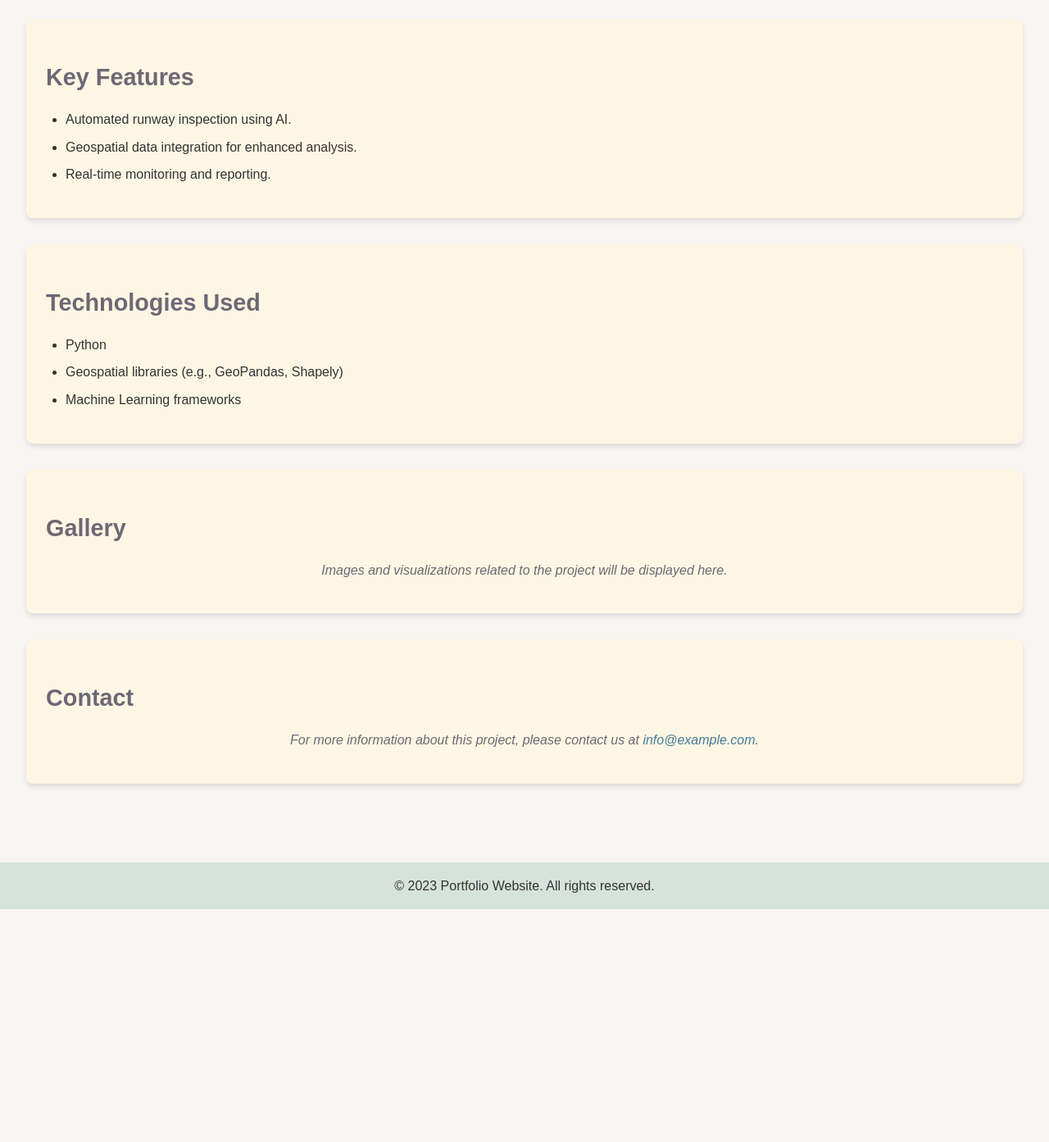
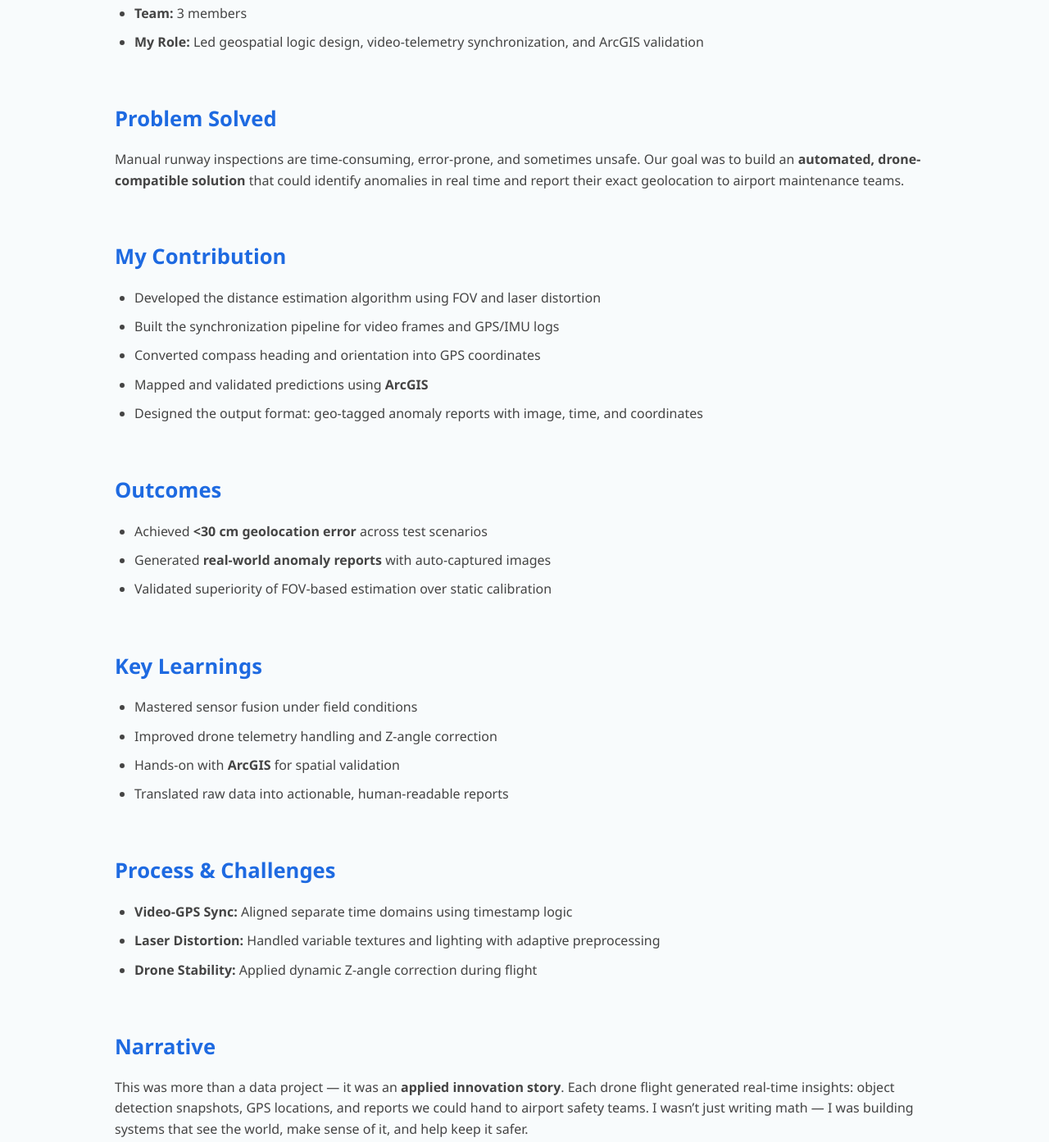
Before and after one commit to ArshUbhi/portfolio, a website: page src/project4.html in a window 1280 px wide. Shown: the part 370-1763 px from the top of the page at 82% size. Before the commit the page ends 1479 px from the top, so only its background shows below. Drawn offline with nearby package versions, Linux system fonts and the light colour scheme.

Commit message:
First Edit Projet 4
Project 4 first draft

```diff
--- a/src/project4.html
+++ b/src/project4.html
@@ -1,124 +1,159 @@
 <!DOCTYPE html>
 <html lang="en">
 <head>
-    <meta charset="UTF-8">
-    <meta name="viewport" content="width=device-width, initial-scale=1.0">
-    <title>Runway Inspection Model and Geospatial Analysis</title>
+  <meta charset="UTF-8" />
+  <meta name="viewport" content="width=device-width, initial-scale=1.0"/>
+  <title>LaserGrid Anomaly Localization</title>
+  <meta name="description" content="LaserGrid – Runway Anomaly Localization with Laser, GPS, and Video Sync" />
+  <meta name="keywords" content="LaserGrid, Runway Inspection, GPS Mapping, Sensor Fusion, Drone, Anomaly Detection" />
+  <link rel="stylesheet" href="styles.css" />
+  <link href="https://unpkg.com/aos@2.3.1/dist/aos.css" rel="stylesheet" />
   <style>
-        /* General Styles */
     body {
-            font-family: 'Arial', sans-serif;
+      font-family: 'Segoe UI', sans-serif;
+      background-color: #f8fbfc;
+      color: #333;
       margin: 0;
       padding: 0;
-            background-color: #f8f5f2; /* Light pastel beige */
-            color: #333; /* Dark gray for text */
       line-height: 1.6;
     }
 
-        header {
-            background-color: #d8e2dc; /* Pastel green */
-            color: #333;
-            text-align: center;
-            padding: 2rem 0;
+    .project-section {
+      max-width: 1000px;
+      margin: 0 auto;
+      padding: 40px 20px 20px;
     }
 
-        header h1 {
+    h1 {
       font-size: 2.5rem;
-            margin: 0;
+      color: #004aad;
+      text-align: center;
+      margin-bottom: 10px;
     }
 
-        main {
-            padding: 2rem;
+    .subtitle {
+      text-align: center;
+      font-size: 1.1rem;
+      color: #555;
+      margin-bottom: 40px;
     }
 
-        section {
-            margin-bottom: 2rem;
-            padding: 1.5rem;
-            background-color: #fef6e4; /* Soft pastel yellow */
-            border-radius: 8px;
-            box-shadow: 0 4px 6px rgba(0, 0, 0, 0.1);
+    .section {
+      margin-bottom: 60px;
     }
 
-        section h2 {
-            color: #6d6875; /* Muted pastel purple */
-            font-size: 1.8rem;
-            margin-bottom: 1rem;
+    .section h2 {
+      font-size: 1.6rem;
+      color: #1E6AE1;
+      margin-bottom: 10px;
     }
 
-        ul {
+    .section p {
+      font-size: 1rem;
+      color: #444;
+    }
+
+    .section ul {
       list-style-type: disc;
       padding-left: 1.5rem;
+      color: #444;
+      line-height: 1.7;
     }
 
-        ul li {
-            margin-bottom: 0.5rem;
-        }
-
-        a {
-            color: #457b9d; /* Pastel blue */
-            text-decoration: none;
-        }
-
-        a:hover {
-            text-decoration: underline;
+    .section li {
+      margin-bottom: 8px;
     }
 
     footer {
-            background-color: #d8e2dc; /* Pastel green */
-            color: #333;
       text-align: center;
-            padding: 1rem 0;
-            margin-top: 2rem;
-        }
-
-        footer p {
-            margin: 0;
-        }
-
-        /* Gallery Placeholder */
-        section p {
-            text-align: center;
-            font-style: italic;
-            color: #6d6875; /* Muted pastel purple */
+      padding: 3rem 1rem;
+      background-color: #f0f0f0;
+      color: #777;
+      font-size: 0.9rem;
     }
   </style>
 </head>
 <body>
-    <header>
-        <h1>Runway Inspection Model and Geospatial Analysis</h1>
-    </header>
-    <main>
-        <section>
-            <h2>Project Overview</h2>
-            <p>This project focuses on developing a comprehensive model for runway inspection and geospatial analysis. It leverages advanced technologies to ensure safety and efficiency in aviation operations.</p>
+  <section class="project-section" id="lasergrid">
+    <h1 data-aos="fade-up">LaserGrid Anomaly Localization</h1>
+    <p class="subtitle" data-aos="fade-up"><em>A drone-mounted detection system that locates runway hazards with 30 cm precision using laser, video, and GPS/IMU telemetry.</em></p>
+
+    <div class="section" data-aos="fade-up">
+      <h2>Project Description</h2>
+      <p>
+        This project focused on developing an intelligent anomaly localization system to detect and map hazards on airport runways — such as debris, cracks, or foreign objects — with high accuracy. By fusing laser line projections, aerial camera footage, and GPS/IMU telemetry, the system converts visual anomalies into <strong>precise GPS coordinates</strong>.
+      </p>
+      <ul>
+        <li><strong>Team:</strong> 3 members</li>
+        <li><strong>My Role:</strong> Led geospatial logic design, video-telemetry synchronization, and ArcGIS validation</li>
+      </ul>
+    </div>
+
+    <div class="section" data-aos="fade-up">
+      <h2>Problem Solved</h2>
+      <p>
+        Manual runway inspections are time-consuming, error-prone, and sometimes unsafe. Our goal was to build an <strong>automated, drone-compatible solution</strong> that could identify anomalies in real time and report their exact geolocation to airport maintenance teams.
+      </p>
+    </div>
+
+    <div class="section" data-aos="fade-up">
+      <h2>My Contribution</h2>
+      <ul>
+        <li>Developed the distance estimation algorithm using FOV and laser distortion</li>
+        <li>Built the synchronization pipeline for video frames and GPS/IMU logs</li>
+        <li>Converted compass heading and orientation into GPS coordinates</li>
+        <li>Mapped and validated predictions using <strong>ArcGIS</strong></li>
+        <li>Designed the output format: geo-tagged anomaly reports with image, time, and coordinates</li>
+      </ul>
+    </div>
+
+    <div class="section" data-aos="fade-up">
+      <h2>Outcomes</h2>
+      <ul>
+        <li>Achieved <strong>&lt;30 cm geolocation error</strong> across test scenarios</li>
+        <li>Generated <strong>real-world anomaly reports</strong> with auto-captured images</li>
+        <li>Validated superiority of FOV-based estimation over static calibration</li>
+      </ul>
+    </div>
+
+    <div class="section" data-aos="fade-up">
+      <h2>Key Learnings</h2>
+      <ul>
+        <li>Mastered sensor fusion under field conditions</li>
+        <li>Improved drone telemetry handling and Z-angle correction</li>
+        <li>Hands-on with <strong>ArcGIS</strong> for spatial validation</li>
+        <li>Translated raw data into actionable, human-readable reports</li>
+      </ul>
+    </div>
+
+    <div class="section" data-aos="fade-up">
+      <h2>Process & Challenges</h2>
+      <ul>
+        <li><strong>Video-GPS Sync:</strong> Aligned separate time domains using timestamp logic</li>
+        <li><strong>Laser Distortion:</strong> Handled variable textures and lighting with adaptive preprocessing</li>
+        <li><strong>Drone Stability:</strong> Applied dynamic Z-angle correction during flight</li>
+      </ul>
+    </div>
+
+    <div class="section" data-aos="fade-up">
+      <h2>Narrative</h2>
+      <p>
+        This was more than a data project — it was an <strong>applied innovation story</strong>. Each drone flight generated real-time insights: object detection snapshots, GPS locations, and reports we could hand to airport safety teams. I wasn’t just writing math — I was building systems that see the world, make sense of it, and help keep it safer.
+      </p>
+    </div>
   </section>
-        <section>
-            <h2>Key Features</h2>
-            <ul>
-                <li>Automated runway inspection using AI.</li>
-                <li>Geospatial data integration for enhanced analysis.</li>
-                <li>Real-time monitoring and reporting.</li>
-            </ul>
-        </section>
-        <section>
-            <h2>Technologies Used</h2>
-            <ul>
-                <li>Python</li>
-                <li>Geospatial libraries (e.g., GeoPandas, Shapely)</li>
-                <li>Machine Learning frameworks</li>
-            </ul>
-        </section>
-        <section>
-            <h2>Gallery</h2>
-            <p>Images and visualizations related to the project will be displayed here.</p>
-        </section>
-        <section>
-            <h2>Contact</h2>
-            <p>For more information about this project, please contact us at <a href="mailto:info@example.com">info@example.com</a>.</p>
-        </section>
-    </main>
+
   <footer>
-        <p>&copy; 2023 Portfolio Website. All rights reserved.</p>
+    <p>&copy; 2025 Arshpreet Kaur | LaserGrid Inspection Project</p>
   </footer>
+
+  <script src="https://unpkg.com/aos@2.3.1/dist/aos.js"></script>
+  <script>
+    AOS.init({
+      duration: 800,
+      easing: 'ease-in-out',
+      once: true
+    });
+  </script>
 </body>
 </html>
```
Lines whose indentation alone changed are shown as unchanged.
